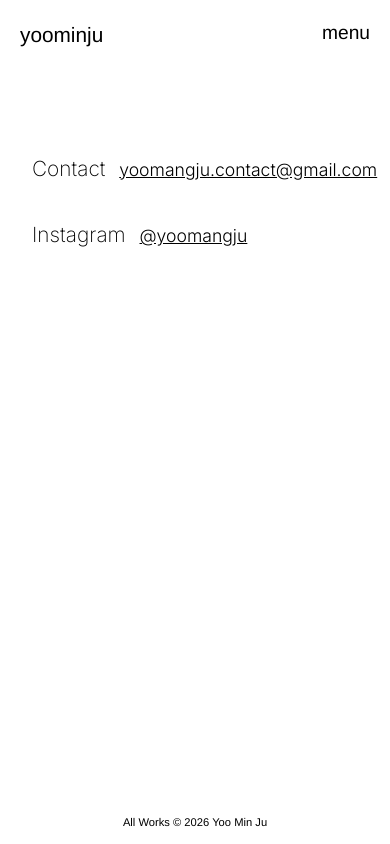
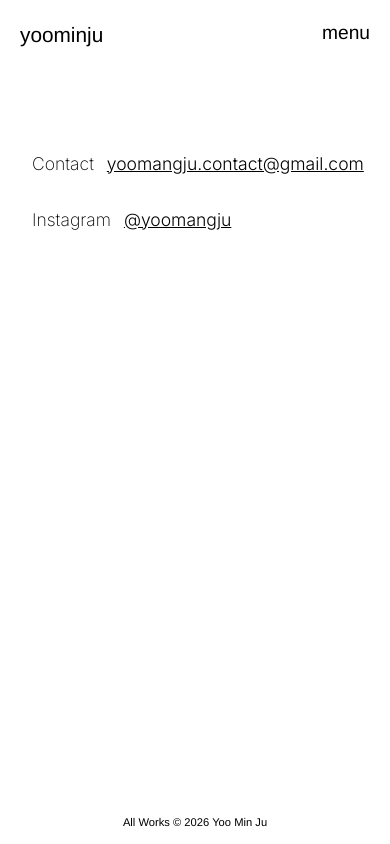
Before and after one commit to YooUisun/yoominju, a React (Create React App) app: page /contact in a window 390 px wide. Built offline with nearby package versions, Linux system fonts and the light colour scheme.

Commit message:
Contact 부분 재수정

```diff
--- a/src/Contact/Contact.css
+++ b/src/Contact/Contact.css
@@ -62,20 +62,19 @@ body {
     overflow-x: hidden;
     box-sizing: border-box;
   }
-
   .contact-info,
   .contact-mail {
     width: 100%;
     min-width: auto;
     text-align: left;
-    font-size: clamp(1.3rem, 4.5vw, 1.2rem);
+    font-size: clamp(0.9rem, 4.5vw, 1.3rem);
     font-family: "Inter", sans-serif;
     font-weight: 200;
     white-space: nowrap;
   }
 
   .contact-section a {
-    font-size: clamp(1.1rem, 3.5vw, 1rem);
+    font-size: clamp(0.9rem, 4.5vw, 1.3rem);
     font-family: "Inter", sans-serif;
   }
 
```
